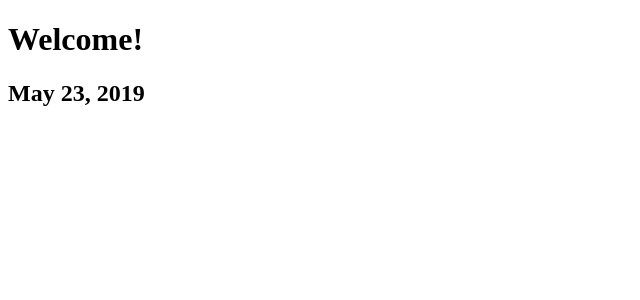
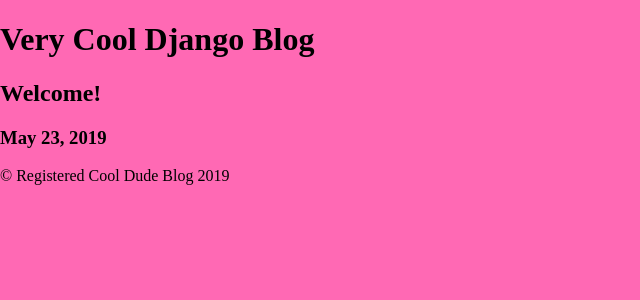
Before and after one commit to BrodyCur/django_blog, a Django app: page /home/ in a window 1280 px wide. Shown: the top 300 px of the page, without its empty margins (0-640 px from the left). Run offline with Django 3.2, Linux system fonts and the light colour scheme; data that the repository does not hold is empty.

Commit message:
Set up a base.html and connected static dir to project.

```diff
--- /dev/null
+++ b/blog/static/css/main.css
@@ -0,0 +1,3 @@
+body {
+  background-color: hotpink;
+}
--- a/blog/templates/base.html
+++ b/blog/templates/base.html
@@ -0,0 +1,24 @@
+<!DOCTYPE html>
+<html lang="en">
+<head>
+  <meta charset="UTF-8">
+  <meta name="viewport" content="width=device-width, initial-scale=1.0">
+  <meta http-equiv="X-UA-Compatible" content="ie=edge">
+  {% load static %}
+  <link rel="stylesheet" href="https://cdnjs.cloudflare.com/ajax/libs/normalize/8.0.1/normalize.css">
+  <link rel="stylesheet" href="{% static 'css/main.css' %}">
+  <title>{{ title }}</title>
+</head>
+<body>
+  <header class="site-header">
+    <h1>Very Cool Django Blog</h1>
+  </header>
+
+  {% block content %}
+  {% endblock %}
+
+  <footer class="site-footer">
+    &copy; Registered Cool Dude Blog 2019
+  </footer>
+</body>
+</html>
--- a/blog/templates/index.html
+++ b/blog/templates/index.html
@@ -1,15 +1,9 @@
-<!DOCTYPE html>
-<html lang="en">
-<head>
-  <meta charset="UTF-8">
-  <meta name="viewport" content="width=device-width, initial-scale=1.0">
-  <meta http-equiv="X-UA-Compatible" content="ie=edge">
-  <title>Home</title>
-</head>
+{% extends 'base.html' %}
+
+{% block content %}
 <body>
-  <h1>Welcome!</h1>
-  <h2>{{ date }}</h2>
-
+  <h2>Welcome!</h2>
+  <h3>{{ date }}</h3>
   <ul>
     {% for article in articles %}
       <li>
@@ -25,6 +19,5 @@
       </li>
     {% endfor %}
   </ul>
-
 </body>
-</html>
+{% endblock %}
--- a/blog/views.py
+++ b/blog/views.py
@@ -7,8 +7,9 @@
 def home_page(request):
   current_date = date.today()
   context = {
+    'title': 'Django Blog',
     'date': current_date,
-    'articles': Article.objects.all()
+    'articles': Article.objects.filter(draft=False).order_by('-published_date')
     }
   response = render(request, 'index.html', context)
   return HttpResponse(response)
@@ -16,6 +17,7 @@
 def article_page(request, id):
   article = Article.objects.get(pk=id)
   context = {
+    'title': article.title,
     'article': article,
     }
   response = render(request, 'article.html', context)
```
Also changed, not shown: blog/templates/article.html (+4 -9 lines).
